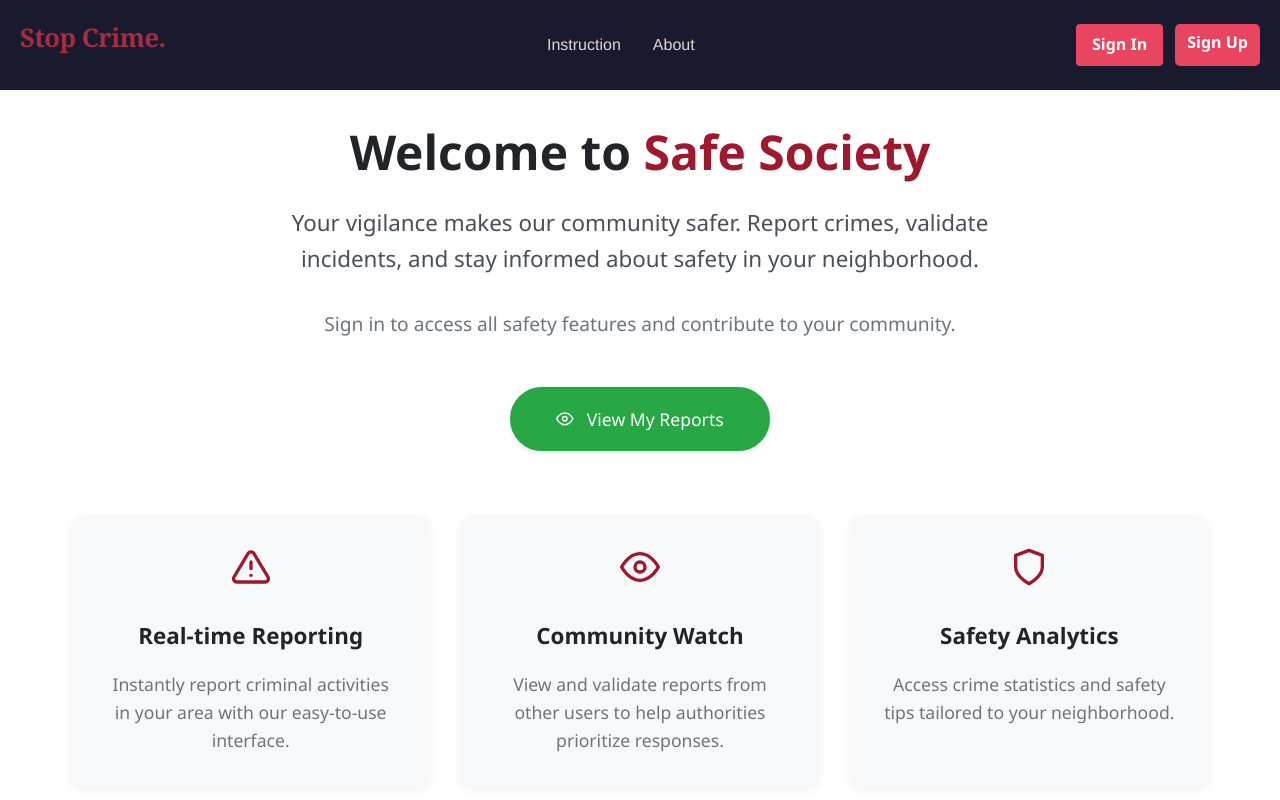
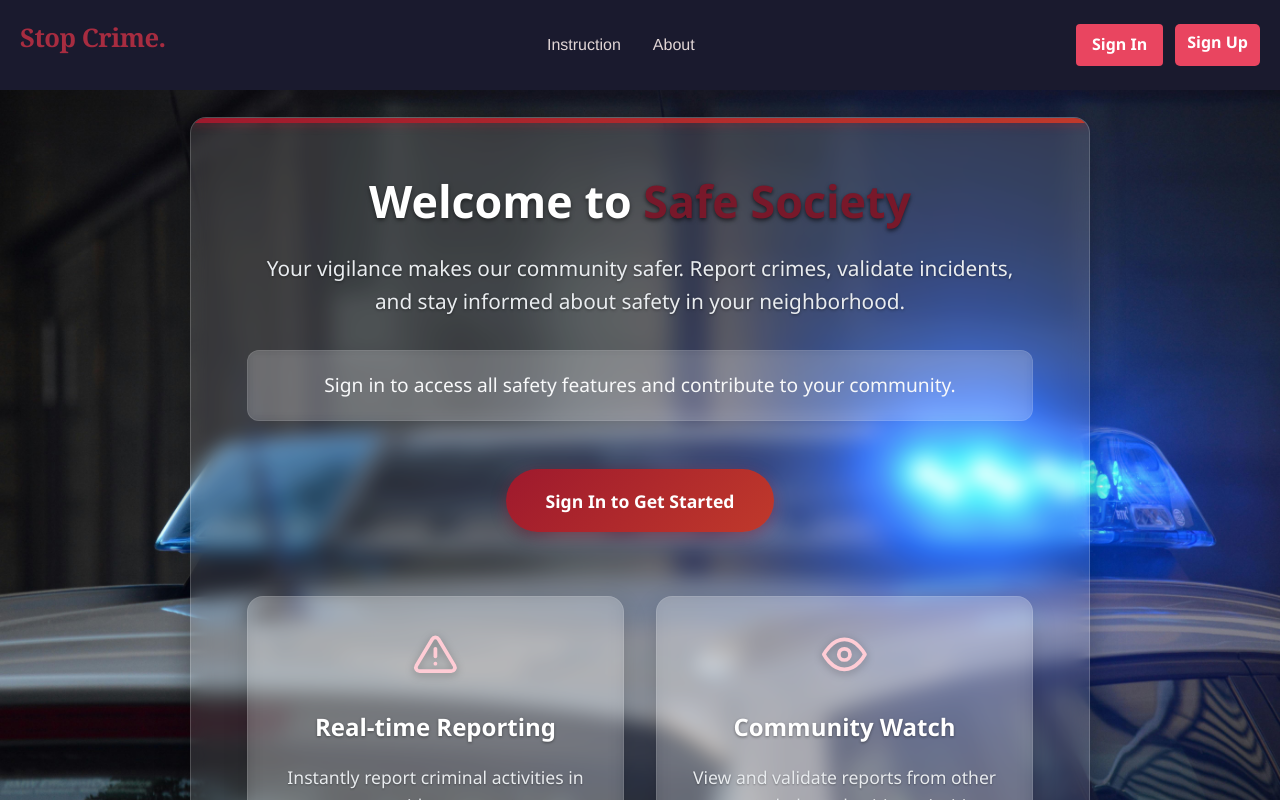
Before and after one commit to fahim-5/Crime-rescue-Team, a React (Vite) app in the folder frontend/: page /home in a window 1280 px wide. Shown: the top 800 px of the page. Built offline with nearby package versions, Linux system fonts and the light colour scheme.

Commit message:
Home page img bg added

```diff
--- a/frontend/src/pages/public/Home.jsx
+++ b/frontend/src/pages/public/Home.jsx
@@ -28,12 +28,12 @@ const Home = () => {
       description:
         "View and validate reports from other users to help authorities prioritize responses.",
     },
-    {
-      icon: <FiShield className={styles.featureIcon} />,
-      title: "Safety Analytics",
-      description:
-        "Access crime statistics and safety tips tailored to your neighborhood.",
-    },
+    // {
+    //   icon: <FiShield className={styles.featureIcon} />,
+    //   title: "Safety Analytics",
+    //   description:
+    //     "Access crime statistics and safety tips tailored to your neighborhood.",
+    // },
   ];
 
   return (
@@ -62,21 +62,29 @@ const Home = () => {
 
           <div className={styles.ctaSection}>
             <div className={styles.actionButtons}>
-              {user && (
+              {user ? (
+                <>
                   <button
                     className={styles.primaryButton}
                     onClick={() => navigate("/report")}
                   >
                     <FiAlertTriangle /> Report a Crime
                   </button>
-              )}
-
                   <button
                     className={styles.viewReportsButton}
                     onClick={() => navigate("/reports")}
                   >
-                <FiEye /> View My Reports
+                    <FiEye /> View Reports
                   </button>
+                </>
+              ) : (
+                <button
+                  className={styles.primaryButton}
+                  onClick={() => navigate("/login")}
+                >
+                  Sign In to Get Started
+                </button>
+              )}
             </div>
           </div>
 
--- a/frontend/src/pages/public/Home.module.css
+++ b/frontend/src/pages/public/Home.module.css
@@ -1,22 +1,26 @@
 .container {
     min-height: 100vh;
-    background: linear-gradient(135deg, #f8f9fa 0%, #e9ecef 100%);
+    background: url('./images/Home_bg.jpg') no-repeat center center fixed;
+    background-size: cover;
     font-family: 'Segoe UI', Roboto, 'Helvetica Neue', sans-serif;
     display: flex;
     justify-content: center;
     align-items: center;
-    width: 100vw;
+    width: 100%;
     margin: 0;
-    padding: 0;
+    padding: 2rem 0;
 }
 
 .hero {
-    background: white;
-    border-radius: 0;
-    box-shadow: none;
-    padding: 4rem 2rem;
-    width: 100%;
-    min-height: 100vh;
+    margin-top: 30px;
+    background: rgba(255, 255, 255, 0.12);
+    backdrop-filter: blur(10px);
+    border-radius: 16px;
+    border: 1px solid rgba(255, 255, 255, 0.18);
+    box-shadow: 0 8px 32px rgba(0, 0, 0, 0.37);
+    padding: 3.5rem 2.5rem;
+    width: 90%;
+    max-width: 900px;
     text-align: center;
     position: relative;
     overflow: hidden;
@@ -34,55 +38,77 @@
     width: 100%;
     height: 5px;
     background: linear-gradient(90deg, #9e192d, #c0392b);
+    box-shadow: 0 2px 8px rgba(158, 25, 45, 0.5);
 }
 
 .contentWrapper {
-    max-width: 1200px;
     width: 100%;
-    padding: 0 2rem;
+    padding: 0 1rem;
 }
 
 .title {
-    font-size: 3rem;
-    font-weight: 700;
-    color: #212529;
+    font-size: 2.8rem;
+    font-weight: 800;
+    color: #ffffff;
     margin-bottom: 1.5rem;
     line-height: 1.2;
+    text-shadow: 0 2px 4px rgba(0, 0, 0, 0.5);
 }
 
 .highlight {
-    color: #9e192d;
+    color: #78182a;
     position: relative;
     display: inline-block;
+    text-shadow: 0 2px 4px rgba(0, 0, 0, 0.6);
+
 }
 
-.highlight::after {
+/* .highlight::after {
     content: '';
     position: absolute;
     bottom: 5px;
     left: 0;
     width: 100%;
     height: 8px;
-    background-color: rgba(158, 25, 45, 0.2);
+    background-color: rgba(158, 25, 45, 0.4);
     z-index: -1;
-}
+    border-radius: 4px;
+} */
 
 .subtitle {
-    font-size: 1.4rem;
-    color: #495057;
+    font-size: 1.3rem;
+    color: #e9ecef;
     margin-bottom: 2rem;
     line-height: 1.6;
     font-weight: 400;
     max-width: 800px;
     margin-left: auto;
     margin-right: auto;
+    text-shadow: 0 1px 3px rgba(0, 0, 0, 0.4);
 }
 
 .userGreeting {
     font-size: 1.3rem;
-    color: #343a40;
+    color: #ffffff;
     margin-bottom: 2rem;
-    font-weight: 500;
+    font-weight: 600;
+    background: rgba(158, 25, 45, 0.25);
+    padding: 1.2rem;
+    border-radius: 12px;
+    border-left: 4px solid #ffccd5;
+    box-shadow: 0 4px 12px rgba(0, 0, 0, 0.2);
+    backdrop-filter: blur(5px);
+}
+
+.secondaryText {
+    font-size: 1.2rem;
+    color: #f8f9fa;
+    margin-bottom: 2rem;
+    padding: 1.2rem;
+    background: rgba(248, 249, 250, 0.15);
+    border-radius: 12px;
+    backdrop-filter: blur(5px);
+    border: 1px solid rgba(255, 255, 255, 0.1);
 }
 
 .ctaSection {
@@ -93,20 +119,20 @@
     display: flex;
     flex-wrap: wrap;
     justify-content: center;
-    gap: 1rem;
+    gap: 1.2rem;
     margin-bottom: 1.5rem;
 }
 
 .primaryButton {
     background: linear-gradient(135deg, #9e192d 0%, #c0392b 100%);
     color: white;
-    padding: 1.2rem 3rem;
-    font-size: 1.2rem;
+    padding: 1.2rem 2.5rem;
+    font-size: 1.1rem;
     font-weight: 600;
     border: none;
     border-radius: 50px;
     cursor: pointer;
-    box-shadow: 0 4px 15px rgba(158, 25, 45, 0.3);
+    box-shadow: 0 4px 15px rgba(158, 25, 45, 0.4);
     transition: all 0.3s ease;
     display: inline-flex;
     align-items: center;
@@ -114,165 +140,153 @@
 }
 
 .primaryButton:hover {
-    transform: translateY(-2px);
-    box-shadow: 0 6px 20px rgba(158, 25, 45, 0.4);
+    transform: translateY(-3px);
+    box-shadow: 0 8px 25px rgba(158, 25, 45, 0.5);
 }
 
 .viewReportsButton {
-    background: #28a745;
+    background: rgba(40, 167, 69, 0.9);
     color: white;
-    padding: 1.1rem 2.8rem;
+    padding: 1.1rem 2.5rem;
     font-size: 1.1rem;
     font-weight: 500;
-    border: 2px solid #28a745;
+    border: 2px solid rgba(40, 167, 69, 0.7);
     border-radius: 50px;
     cursor: pointer;
     transition: all 0.3s ease;
     display: inline-flex;
     align-items: center;
     gap: 0.8rem;
+    backdrop-filter: blur(5px);
 }
 
 .viewReportsButton:hover {
-    background-color: #218838;
-    border-color: #218838;
-    transform: translateY(-2px);
-    box-shadow: 0 4px 12px rgba(40, 167, 69, 0.3);
-}
-
-.secondaryText {
-    font-size: 1.2rem;
-    color: #6c757d;
-    margin-top: 2rem;
-}
-
-.link {
-    color: #9e192d;
-    font-weight: 600;
-    text-decoration: none;
-    transition: all 0.2s ease;
-    position: relative;
-}
-
-.link:hover {
-    color: #c0392b;
-}
-
-.link::after {
-    content: '';
-    position: absolute;
-    bottom: -2px;
-    left: 0;
-    width: 100%;
-    height: 2px;
-    background-color: #c0392b;
-    transform: scaleX(0);
-    transition: transform 0.2s ease;
-}
-
-.link:hover::after {
-    transform: scaleX(1);
+    background-color: rgba(33, 136, 56, 0.95);
+    border-color: rgba(33, 136, 56, 0.9);
+    transform: translateY(-3px);
+    box-shadow: 0 6px 20px rgba(40, 167, 69, 0.4);
 }
 
 .features {
     display: grid;
-    grid-template-columns: repeat(auto-fit, minmax(300px, 1fr));
+    grid-template-columns: repeat(auto-fit, minmax(280px, 1fr));
     gap: 2rem;
     margin-top: 4rem;
     width: 100%;
-    max-width: 1200px;
 }
 
 .featureCard {
-    background: #f8f9fa;
-    border-radius: 12px;
-    padding: 2rem;
+    background: rgba(248, 249, 250, 0.2);
+    border-radius: 16px;
+    padding: 2.2rem;
     transition: all 0.3s ease;
-    box-shadow: 0 4px 12px rgba(0, 0, 0, 0.05);
+    box-shadow: 0 8px 24px rgba(0, 0, 0, 0.15);
+    border-top: 4px solid #ffccd5;
+    backdrop-filter: blur(8px);
+    border: 1px solid rgba(255, 255, 255, 0.1);
 }
 
 .featureCard:hover {
-    transform: translateY(-5px);
-    box-shadow: 0 8px 25px rgba(0, 0, 0, 0.1);
+    transform: translateY(-8px);
+    box-shadow: 0 12px 30px rgba(0, 0, 0, 0.25);
+    background: rgba(248, 249, 250, 0.25);
 }
 
 .featureIcon {
-    font-size: 2.5rem;
-    color: #9e192d;
+    font-size: 2.8rem;
+    color: #ffccd5;
     margin-bottom: 1.5rem;
+    filter: drop-shadow(0 2px 4px rgba(0, 0, 0, 0.3));
 }
 
 .featureTitle {
-    font-size: 1.4rem;
-    font-weight: 600;
+    font-size: 1.5rem;
+    font-weight: 700;
     margin-bottom: 1rem;
-    color: #212529;
+    color: #ffffff;
+    text-shadow: 0 1px 3px rgba(0, 0, 0, 0.4);
 }
 
 .featureDesc {
     font-size: 1.1rem;
-    color: #6c757d;
+    color: #e9ecef;
     line-height: 1.6;
+    text-shadow: 0 1px 2px rgba(0, 0, 0, 0.3);
 }
 
 @media (max-width: 1200px) {
     .contentWrapper {
-        padding: 0 4rem;
+        padding: 0 2rem;
     }
 }
 
 @media (max-width: 768px) {
+    .container {
+        padding: 1.5rem;
+    }
+
     .hero {
-        padding: 3rem 1.5rem;
+        padding: 2.5rem 1.8rem;
+        width: 95%;
+        backdrop-filter: blur(8px);
     }
 
     .contentWrapper {
-        padding: 0 1.5rem;
+        padding: 0 0.5rem;
     }
 
     .title {
-        font-size: 2.5rem;
+        font-size: 2.4rem;
     }
 
     .subtitle {
-        font-size: 1.2rem;
+        font-size: 1.15rem;
     }
 
     .features {
         grid-template-columns: 1fr;
+        gap: 1.8rem;
     }
 
     .primaryButton,
     .viewReportsButton {
-        padding: 1rem 2rem;
-        font-size: 1.1rem;
+        padding: 1.1rem 2rem;
+        font-size: 1.05rem;
         width: 100%;
     }
 
     .actionButtons {
         flex-direction: column;
         width: 100%;
+        gap: 1rem;
     }
 }
 
 @media (max-width: 480px) {
     .hero {
-        padding: 2rem 1rem;
-    }
-
-    .contentWrapper {
-        padding: 0 1rem;
+        padding: 2.2rem 1.5rem;
+        width: 100%;
+        border-radius: 12px;
     }
 
     .title {
-        font-size: 2rem;
+        font-size: 2.1rem;
     }
 
     .subtitle {
-        font-size: 1rem;
+        font-size: 1.05rem;
     }
 
     .featureCard {
-        padding: 1.5rem;
+        padding: 1.8rem;
+    }
+
+    .userGreeting, .secondaryText {
+        font-size: 1.1rem;
+        padding: 1rem;
+    }
+
+    .primaryButton, .viewReportsButton {
+        padding: 1rem 1.8rem;
     }
 }
```
Also changed, not shown: frontend/src/pages/public/images/Home_bg.jpg (added), 1 other file (tests, documents, lock files or other folders). Lines whose indentation alone changed are shown as unchanged.
